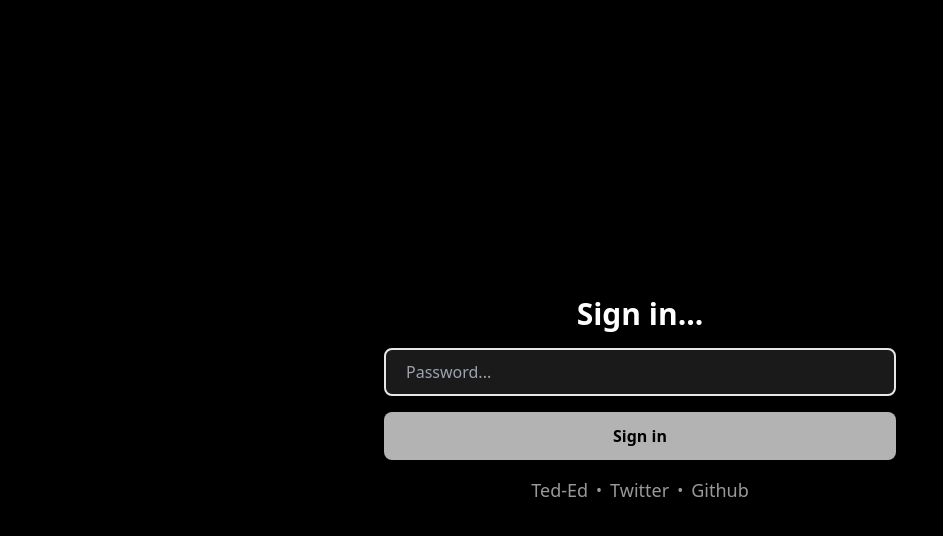
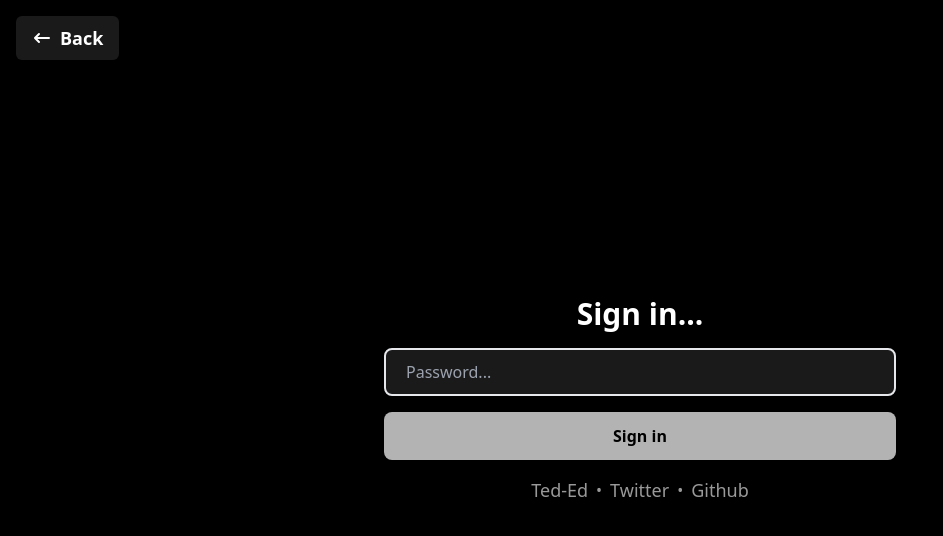
Before and after one commit to victoribironke/ted-ed-summarized, a Next.js app: page /add in a window 1280 px wide. Shown: the top 536 px of the page, without its empty margins (0-943 px from the left). Built offline with nearby package versions, Linux system fonts and the light colour scheme; no server answers.

Commit message:
feat: added back button

```diff
--- a/src/pages/add.tsx
+++ b/src/pages/add.tsx
@@ -10,8 +10,11 @@ import {
   signOut,
 } from "firebase/auth";
 import { AiOutlineLoading3Quarters } from "react-icons/ai";
+import { HiArrowNarrowLeft } from "react-icons/hi";
+import { useRouter } from "next/router";
 
 const Add = () => {
+  const router = useRouter();
   const [signedIn, setSignedIn] = useState(false);
   const [password, setPassword] = useState("");
   const [disabled, setDisabled] = useState(true);
@@ -55,6 +58,14 @@ const Add = () => {
         <title>Ted-Ed Summarized | Add New</title>
         <link rel="shortcut icon" href="/main.png" type="image/x-icon" />
       </Head>
+
+      <button
+        className="flex items-center justify-center gap-2 text-white fixed top-4 font-semibold rounded-md left-4 bg-[#1a1a1a] px-4 py-2 text-lg"
+        onClick={() => router.push("/")}
+      >
+        <HiArrowNarrowLeft className="text-xl" /> Back
+      </button>
+
       <main className="w-full max-w-5xl flex items-center justify-center gap-4 flex-col">
         {signedIn ? (
           <>
```
